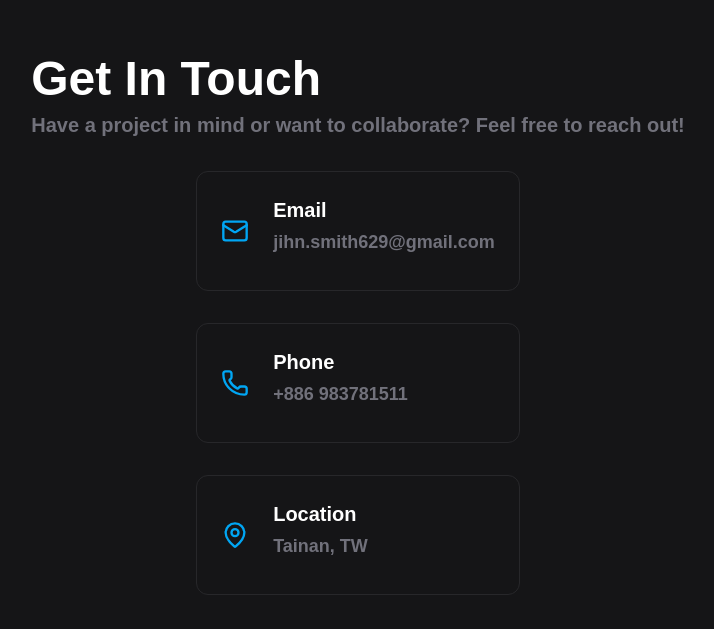
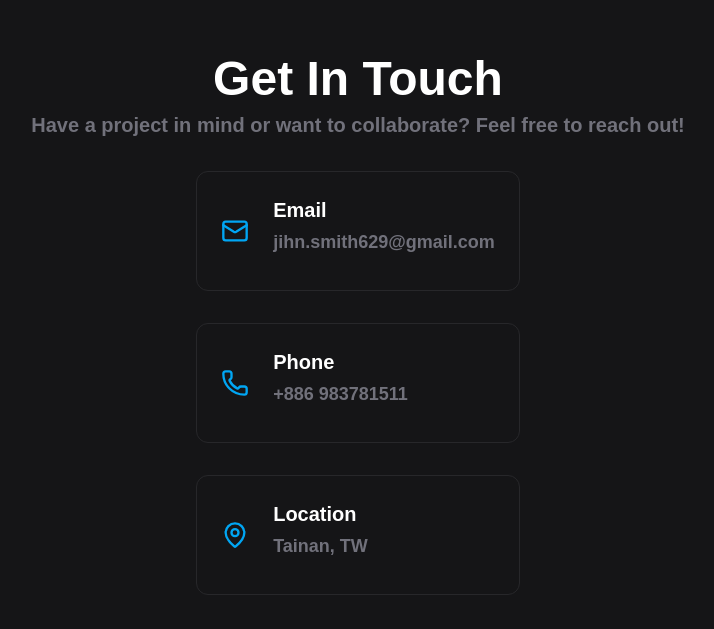
Before and after one commit to KevinLai02/portfolio, a Next.js app: page / in a window 1280 px wide. Shown: the part 2518-3147 px from the top of the page, without its empty margins (282-996 px from the left). Built offline with nearby package versions, Linux system fonts and the light colour scheme.

Commit message:
adjust style

```diff
--- a/src/container/Contact/Contact.tsx
+++ b/src/container/Contact/Contact.tsx
@@ -9,7 +9,7 @@
 			id="contact"
 			className="flex flex-col items-center justify-center bg-zinc-950/95 min-h-screen pb-10 pt-25 px-5"
 		>
-			<div className="space-y-2">
+			<div className="flex flex-col items-center space-y-2">
 				<Title className="text-3xl sm:text-5xl" value="Get In Touch" />
 
 				<Subtitle
```
